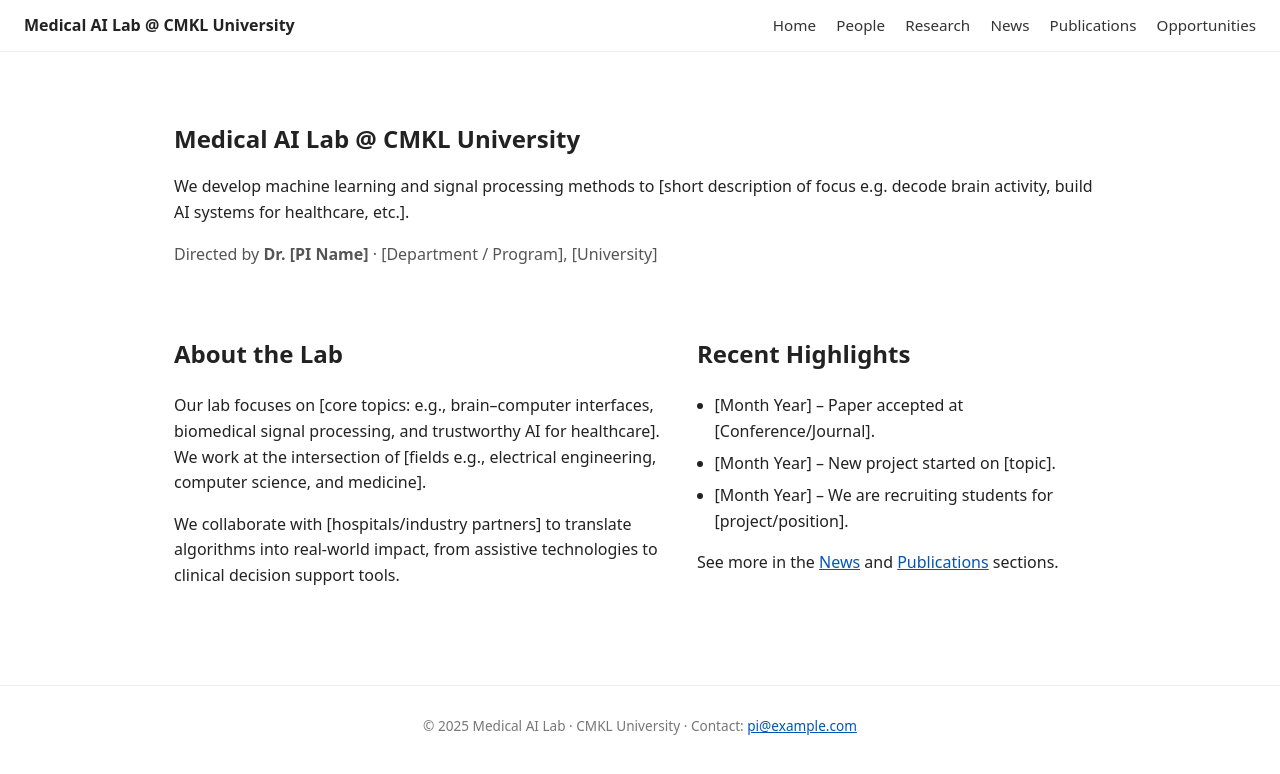
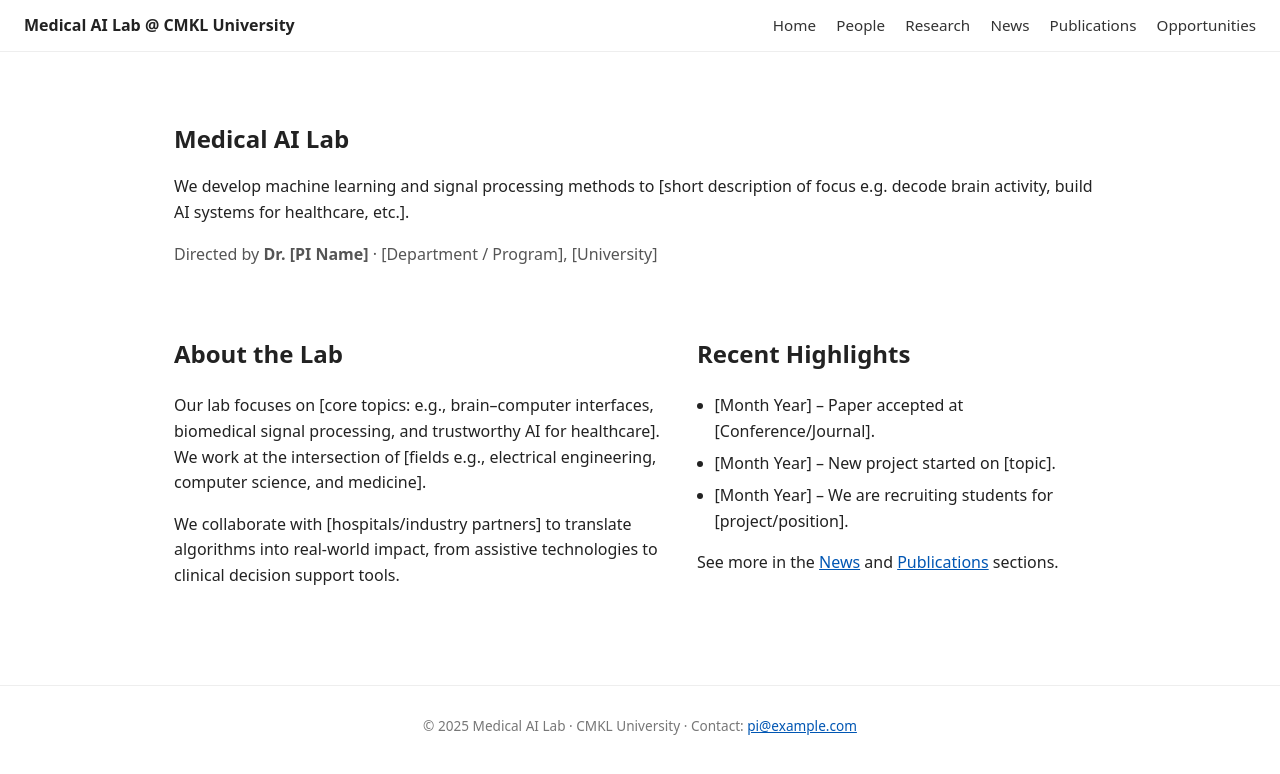
Before and after one commit to kanthamjib/MedicalAILab_CMKL_Website, a plain HTML site: page index.html in a window 1280 px wide. Drawn offline with Linux system fonts and the light colour scheme.

Commit message:
Update index.html

```diff
--- a/index.html
+++ b/index.html
@@ -21,7 +21,7 @@
 
   <main>
     <section class="hero">
-      <h1>Medical AI Lab @ CMKL University</h1>
+      <h1>Medical AI Lab</h1>
       <p>
         We develop machine learning and signal processing methods to
         [short description of focus e.g. decode brain activity, build AI systems for healthcare, etc.].
```
